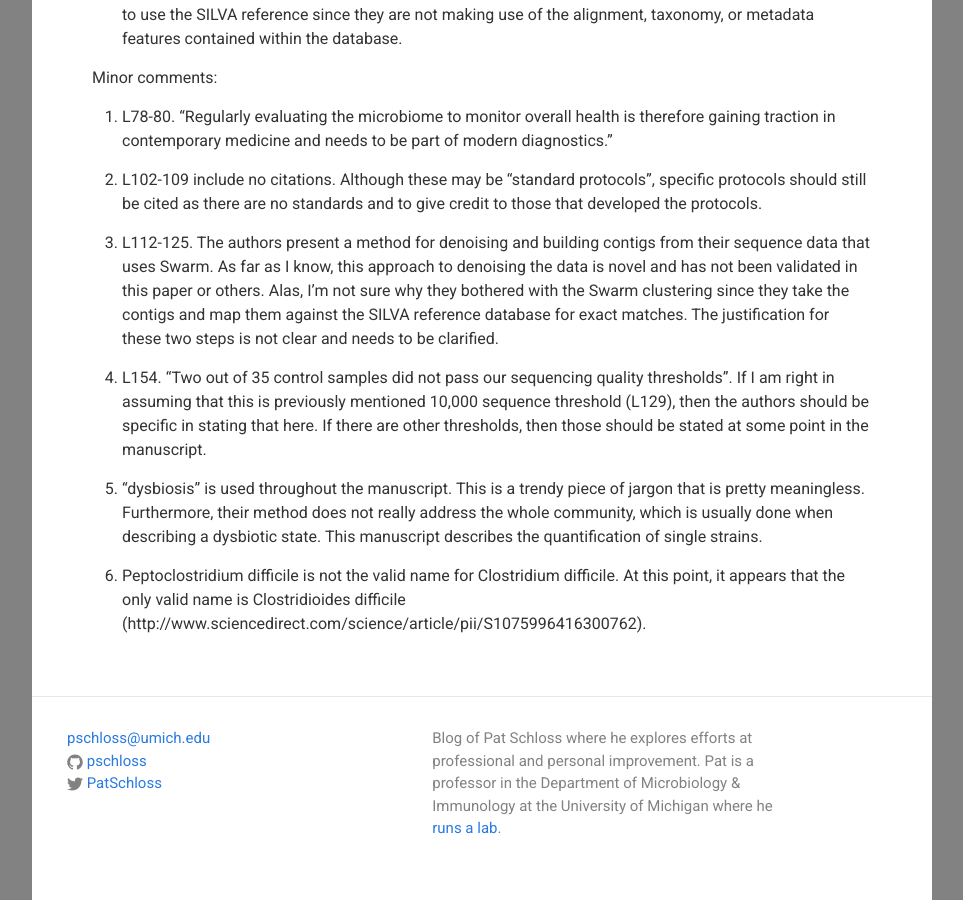
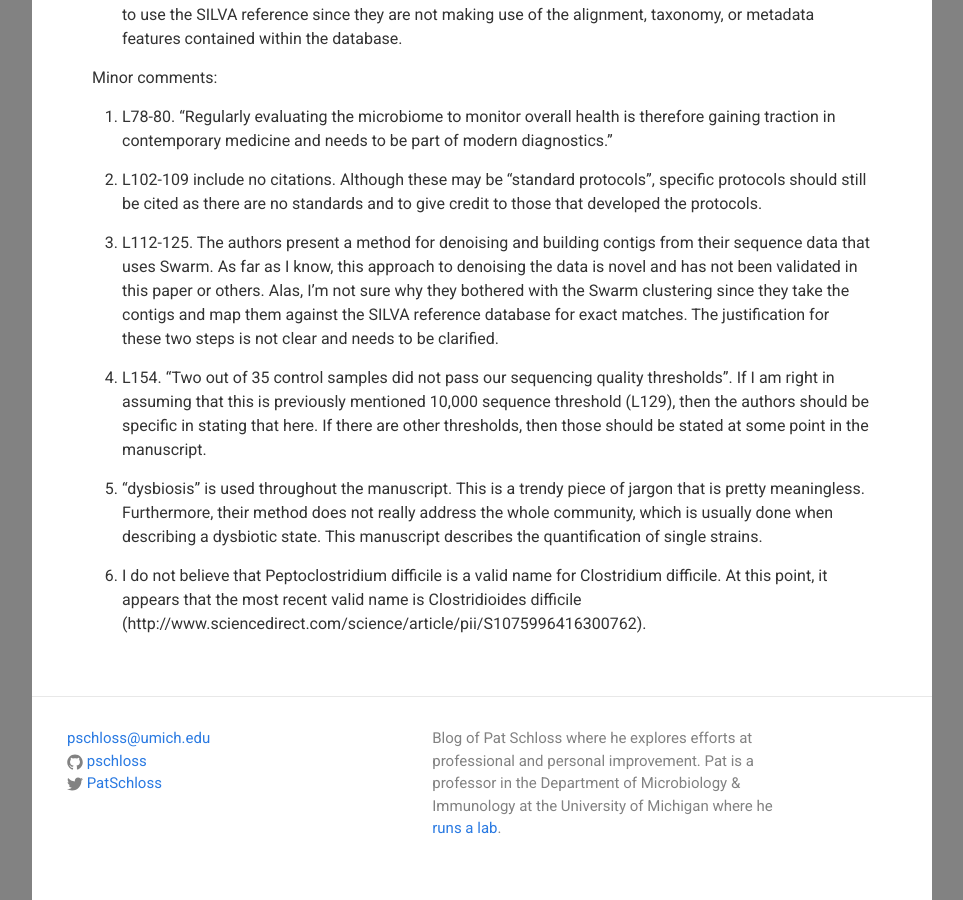
Before and after one commit to pschloss/pschloss.github.io, a Jekyll site: the page built from _posts/2016-12-06-Pre-print-review-of-SmartGut.md, in a window 1280 px wide and 900 px high, scrolled down 2442 px. Shown: the whole window, without its empty margins (158-1121 px from the left). Built offline with Jekyll 4.4.1, drawn with Linux system fonts in a browser that asks for light colours; comment, search, counter and statistics services are not loaded; some of the changed text lies outside the part shown.

Commit message:
Add link to my comment

```diff
--- a/_posts/2016-12-06-Pre-print-review-of-SmartGut.md
+++ b/_posts/2016-12-06-Pre-print-review-of-SmartGut.md
@@ -14,7 +14,7 @@
 3. I'm interested in getting feedback on my approach as a peer-reviewer.
 
 
-This review is also posted in the Disqus comment box over at bioRxiv.
+This review is also posted in the Disqus comment box over at [bioRxiv](http://biorxiv.org/content/early/2016/10/31/084657#comment-3038745433).
 
 
 
@@ -45,4 +45,4 @@
 
 10. "dysbiosis" is used throughout the manuscript. This is a trendy piece of jargon that is pretty meaningless. Furthermore, their method does not really address the whole community, which is usually done when describing a dysbiotic state. This manuscript describes the quantification of single strains.
 
-11. Peptoclostridium difficile is not the valid name for Clostridium difficile. At this point, it appears that the only valid name is Clostridioides difficile (http://www.sciencedirect.com/science/article/pii/S1075996416300762).
+11. I do not believe that Peptoclostridium difficile is a valid name for Clostridium difficile. At this point, it appears that the most recent valid name is Clostridioides difficile (http://www.sciencedirect.com/science/article/pii/S1075996416300762).
```
